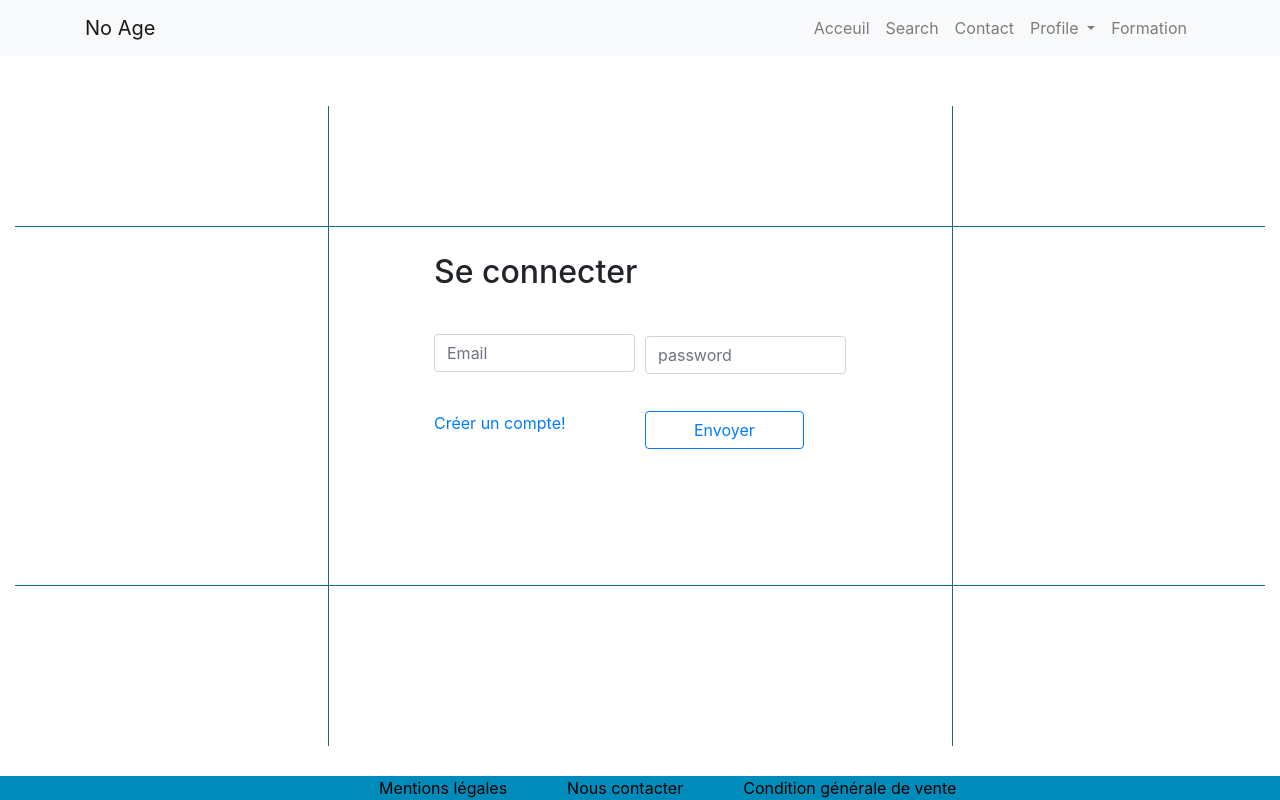
After one commit to Geldawyn15/KnowAge, a PHP site: template src/View/login.html.twig in a window 1280 px wide. The commit adds this page. Run offline with PHP 8.4, Linux system fonts and the light colour scheme; the template is opened without the code that fills it, so the values that code supplies are empty; a stand-in replaces the project's code that opens the database connection; some libraries are stand-ins or nearby versions.

Commit message:
first commit

```diff
--- a/app/routing.php
+++ b/app/routing.php
@@ -16,5 +16,6 @@ $routes = [
         ['search', '/search', ['GET', 'POST']], // action, url, method
         ['signup', '/signup', ['GET', 'POST']], // action, url, method
         ['contact', '/contact', ['GET', 'POST']], // action, url, method
+        ['login', '/login', ['GET', 'POST']], // action, url, method
     ],
 ];
--- a/src/Controller/FrontController.php
+++ b/src/Controller/FrontController.php
@@ -29,5 +29,10 @@ class FrontController extends AbstractController
         return  $this->twig->render('contact.html.twig');
     }
 
+    public function login()
+    {
+        return  $this->twig->render('login.html.twig');
+    }
+
 
 }
--- /dev/null
+++ b/src/View/login.html.twig
@@ -0,0 +1,51 @@
+{% extends 'layout.html.twig' %}
+{% block title %} Homepage {% endblock %}
+{% block stylesheet %}
+    <link rel="stylesheet" href="/assets/css/login_signup.css">
+{% endblock %}
+{% block nav %} {{ parent() }} {% endblock %}
+
+{% block content %}
+<div class="container-fluid">
+    <div class="row ligne1 no-gutters ">
+        <div class="col-md-6 offset-md-3 borderTop"></div>
+    </div>
+
+    <div class="row no-gutters borderMid ligne2 ">
+        <div class="col-md-6 offset-md-3">
+            <form action="" method="post" class="borderTable ligne2" id="effect">
+
+                <div class="form-row no-gutters ligneTable1 align-items-end">
+                    <div class="col-md-8 offset-md-2">
+                        <h2>Se connecter</h2>
+                    </div>
+                </div>
+                <div class="form-row no-gutters ligneTable3 align-items-center">
+                    <div class="col-md-4 offset-md-2">
+                        <input type="text" class="form-control" placeholder="Email">
+                    </div>
+                    <div class="col-md-4 mt-1">
+                        <input type="text" class="form-control" placeholder="password">
+                    </div>
+                </div>
+                <div class="form-row no-gutters ligneTable4 align-items-start">
+                    <div class="col-md-4 offset-md-2 mt-1">
+                        <a href="signup">Créer un compte!</a>
+                    </div>
+                    <div class="col-md-4 mt-1">
+                        <button type="button" class="btn btn-outline-primary px-5">Envoyer</button>
+                    </div>
+                </div>
+            </form>
+        </div>
+    </div>
+    <div class="row ligne3 no-gutters ">
+        <div class="col-md-6 offset-md-3 borderBot"></div>
+    </div>
+</div>
+{% endblock %}
+
+{% block javascript %}
+<script>
+</script>
+{% endblock %}
```
